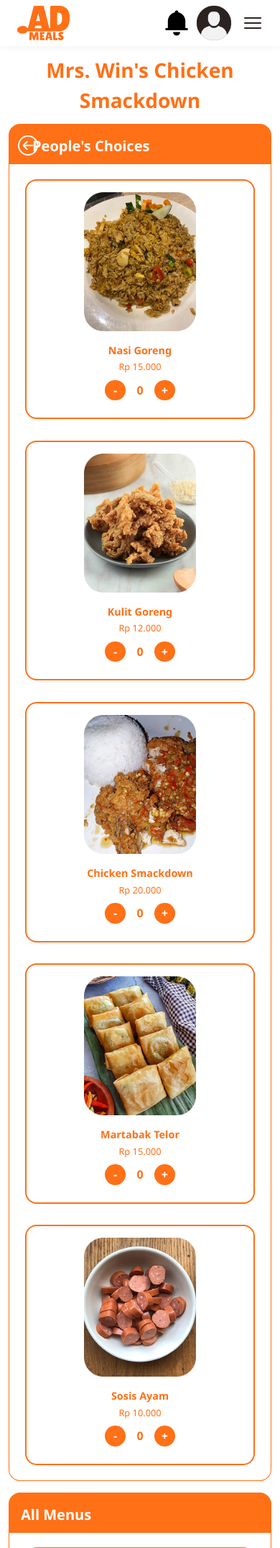
After one commit to stifiennnnnn/OSC, a PHP site: page /views/item/index.php in a window 390 px wide. The commit adds this page. Shown: the top 2150 px of the page at 72% size. Run offline with PHP 8.4, Linux system fonts and the light colour scheme; some web fonts are replaced.

Commit message:
Tweaked CSS & Responsiveness

```diff
--- a/assets/css/header.css
+++ b/assets/css/header.css
@@ -105,12 +105,76 @@ nav .right a:last-child:hover {
   outline-color: var(--orange);
 }
 
+.hamburger {
+  display: none;
+  flex-direction: column;
+  justify-content: center;
+  align-items: center;
+  gap: 0.3rem;
+
+  width: 2.75rem;
+  height: 2.75rem;
+
+  padding: 0;
+  border: 0;
+  background: transparent;
+  cursor: pointer;
+}
+
+.hamburger span {
+  display: block;
+  width: 1.5rem;
+  height: 0.15rem;
+  background: var(--text);
+  border-radius: 999px;
+
+  transition:
+    transform 0.3s ease,
+    opacity 0.3s ease;
+}
+
 /* ========================================
    Responsive Layout Adjustments
 ======================================== */
 
 @media (max-width: 800px) {
+
+  nav {
+    position: relative;
+  }
+
   nav ul {
     display: none;
+    position: absolute;
+    top: 100%;
+    left: 0;
+    right: 0;
+
+    flex-direction: column;
+    align-items: stretch;
+    gap: 0;
+
+    padding: 0.75rem 0;
+    margin: 0;
+
+    background: var(--white);
+    box-shadow: 0 0.5rem 0.75rem rgb(0 0 0 / 5%);
+  }
+
+  nav ul.open {
+    display: flex;
+  }
+
+  nav ul li a {
+    display: block;
+    padding: 0.9rem var(--gutter);
+  }
+
+  nav .right {
+    gap: 0.5rem;
+  }
+
+  .hamburger {
+    display: flex;
   }
 }
--- a/assets/css/home.css
+++ b/assets/css/home.css
@@ -57,12 +57,17 @@
     font-size: clamp(1.75rem, 4vw, 2.5rem);
 }
 
+.item-title {
+    text-align: center;
+    padding-top: clamp(1rem, 3vw, 2.5rem);
+}
+
 .choice {
     margin-top: clamp(1rem, 3vw, 2.5rem);
 }
 
 .Choose {
-    top: clamp(-3.5rem, -4vw, -2.5rem);
+    top: clamp(-4rem, -4vw, -3.2rem);
     font-weight: 600;
 }
 
@@ -116,7 +121,7 @@
     flex-wrap: wrap;
     justify-content: center;
     align-items: center;
-    gap: clamp(1rem, 4vw, 3.75rem);
+    gap: clamp(1rem, 4vw, 2rem);
 }
 
 .pick img {
@@ -125,6 +130,88 @@
     margin-block: clamp(-1rem, -2vw, -0.5rem);
     border-radius: clamp(0.75rem, 2vw, 1.25rem);
     object-fit: cover;
+}
+
+.menu-item {
+    display: flex;
+    flex-direction: column;
+    align-items: center;
+    text-align: center;
+    box-sizing: border-box;
+    padding: 1.5rem;
+    margin: 0.5rem;
+    border: 2px solid var(--orange);
+    border-radius: 1rem;
+    background-color: var(--white);
+    width: 20rem;
+}
+
+.menu-item p {
+    margin: 1.5rem 0 0;
+    color: var(--orange);
+    font-size: clamp(0.9rem, 1.5vw, 1.125rem);
+    font-weight: 600;
+}
+
+.menu-item p:nth-of-type(2) {
+    margin-top: 0.2rem;
+    font-size: clamp(0.8rem, 1.3vw, 1rem);
+    font-weight: 500;
+}
+
+.quantity {
+    display: flex;
+    align-items: center;
+    justify-content: center;
+    gap: 0.6rem;
+    margin-top: 0.6rem;
+}
+
+.quantity button {
+    width: 2rem;
+    height: 2rem;
+    border: none;
+    border-radius: 50%;
+    background-color: var(--orange);
+    color: var(--white);
+    font-size: 1.2rem;
+    font-weight: 700;
+    line-height: 1;
+    cursor: pointer;
+    transition: 0.2s ease;
+}
+
+.quantity button:hover {
+    opacity: 0.8;
+    transform: scale(1.05);
+}
+
+.quantity span {
+    min-width: 1.5rem;
+    color: var(--orange);
+    font-size: 1rem;
+    font-weight: 600;
+    text-align: center;
+}
+
+.proceed-button {
+    display: flex;
+    justify-content: center;
+    margin-top: clamp(1rem, 3vw, 2.5rem);
+}
+
+.btn-proceed {
+    background-color: var(--orange);
+    text-align: center;
+    color: white;
+    border: clamp(1px, 0.15vw, 2px) solid var(--orange-dark);
+    padding: clamp(0.75rem, 1.2vw, 0.9rem);
+    border-radius: clamp(0.6rem, 1vw, 0.75rem);
+    font-size: clamp(1rem, 1.5vw, 1.25rem);
+    font-weight: 600;
+    cursor: pointer;
+    margin-bottom: clamp(1rem, 3vw, 2.5rem);
+    width: 75%;
 }
 
 @media (max-width: 768px) {
@@ -166,4 +253,27 @@
     .pick img {
         width: clamp(8rem, 40vw, 10rem);
     }
+
+    .menu-item {
+        margin: 0.3rem;
+    }
+
+    .menu-item p {
+        font-size: 0.9rem;
+    }
+
+    .menu-item p:nth-of-type(2) {
+        font-size: 0.8rem;
+    }
+
+    .quantity {
+        gap: 0.5rem;
+        margin-top: 0.5rem;
+    }
+
+    .quantity button {
+        width: 1.8rem;
+        height: 1.8rem;
+        font-size: 1rem;
+    }
 }
--- a/assets/js/header-main.js
+++ b/assets/js/header-main.js
@@ -6,3 +6,12 @@ document.querySelectorAll('nav a').forEach(link => {
         link.classList.add('active');
     }
 });
+
+const hamburger = document.querySelector('.hamburger');
+const navMenu = document.querySelector('nav ul');
+
+hamburger.addEventListener('click', () => {
+  const isOpen = navMenu.classList.toggle('open');
+
+  hamburger.setAttribute('aria-expanded', isOpen);
+});
--- a/includes/header-main.php
+++ b/includes/header-main.php
@@ -1,26 +1,31 @@
 <header>
   <link rel="stylesheet" href="/OSC/assets/css/header.css">
   <nav>
-    <div class="logo"><a href="/OSC/views/home/index.php"><img src="/OSC/assets/logo/logo.svg" alt="AD-Meals"></a></div>
+    <div class="logo">
+      <a href="/OSC/views/home/index.php">
+        <img src="/OSC/assets/logo/logo.svg" alt="AD-Meals">
+      </a>
+    </div>
     <ul>
-        <li><a href="/OSC/views/home/index.php">Home</a></li>
-        <li><a href="/OSC/views/orders/index.php">Orders</a></li>
-        <li><a href="/OSC/views/history/index.php">History</a></li>
+      <li><a href="/OSC/views/home/index.php">Home</a></li>
+      <li><a href="/OSC/views/orders/index.php">Orders</a></li>
+      <li><a href="/OSC/views/history/index.php">History</a></li>
     </ul>
     <div class="right">
-        <a href="/OSC/views/notifications/index.php"><img src="/OSC/assets/images/notif.svg" class="notif-icon"></a>
-        <a href="/OSC/views/profile/index.php"><img src="/OSC/assets/images/profile-icon.png" class="profile-icon"></a>
+      <a href="/OSC/views/notifications/index.php">
+        <img src="/OSC/assets/images/notif.svg" class="notif-icon" alt="Notifications">
+      </a>
+
+      <a href="/OSC/views/profile/index.php">
+        <img src="/OSC/assets/images/profile-icon.png" class="profile-icon" alt="Profile">
+      </a>
+      <button class="hamburger" type="button" aria-label="Open menu" aria-expanded="false">
+        <span></span>
+        <span></span>
+        <span></span>
+      </button>
     </div>
   </nav>
 </header>
-<script>
-    const currentPath = window.location.pathname;
 
-    document.querySelectorAll('nav a').forEach(link => {
-        const linkPath = new URL(link.href, window.location.origin).pathname;
-
-        if (currentPath === linkPath) {
-            link.classList.add('active');
-        }
-    });
-</script>
+<script src="/OSC/assets/js/header-main.js"></script>
--- /dev/null
+++ b/views/item/index.php
@@ -0,0 +1,213 @@
+<!DOCTYPE html>
+<html lang="en">
+<?php include '../../includes/head.php'; ?>
+<link rel="stylesheet" href="../../assets/css/home.css">
+<body>
+  <?php include '../../includes/header-main.php'; ?>
+  <main>
+    <section>
+      <h2 class="title item-title">Mrs. Win's Chicken Smackdown</h2>
+      <div class="kotak">
+            <a href="../../views/home/index.php">
+                <img src="../../assets/images/ARROW.png" class="return" alt="back">
+            </a>
+            <h2 class="Choices">People's Choices</h2>
+
+            <div class="pick">
+                <div class="menu-item">
+                    <img src="../../assets/images/nasgor 1.png" alt="ilust makanan1">
+                    <p>Nasi Goreng</p>
+                    <p>Rp 15.000</p>
+                    <div class="quantity">
+                        <button type="button" onclick="decreaseQuantity(this)">-</button>
+                        <span>0</span>
+                        <button type="button" onclick="increaseQuantity(this)">+</button>
+                    </div>
+                </div>
+
+                <div class="menu-item">
+                    <img src="../../assets/images/kulit goreng 1.png" alt="ilust makanan2">
+                    <p>Kulit Goreng</p>
+                    <p>Rp 12.000</p>
+                    <div class="quantity">
+                        <button type="button" onclick="decreaseQuantity(this)">-</button>
+                        <span>0</span>
+                        <button type="button" onclick="increaseQuantity(this)">+</button>
+                    </div>
+                </div>
+
+                <div class="menu-item">
+                    <img src="../../assets/images/smackdown.png" alt="ilust makanan3">
+                    <p>Chicken Smackdown</p>
+                    <p>Rp 20.000</p>
+                    <div class="quantity">
+                        <button type="button" onclick="decreaseQuantity(this)">-</button>
+                        <span>0</span>
+                        <button type="button" onclick="increaseQuantity(this)">+</button>
+                    </div>
+                </div>
+
+                <div class="menu-item">
+                    <img src="../../assets/images/martabak telor 1.png" alt="ilust makanan4">
+                    <p>Martabak Telor</p>
+                    <p>Rp 15.000</p>
+                    <div class="quantity">
+                        <button type="button" onclick="decreaseQuantity(this)">-</button>
+                        <span>0</span>
+                        <button type="button" onclick="increaseQuantity(this)">+</button>
+                    </div>
+                </div>
+
+                <div class="menu-item">
+                    <img src="../../assets/images/sosis ayam 1.png" alt="ilust makanan5">
+                    <p>Sosis Ayam</p>
+                    <p>Rp 10.000</p>
+                    <div class="quantity">
+                        <button type="button" onclick="decreaseQuantity(this)">-</button>
+                        <span>0</span>
+                        <button type="button" onclick="increaseQuantity(this)">+</button>
+                    </div>
+                </div>
+            </div>
+        </div>
+
+        <div class="kotak">
+            <h2 class="Choices2">All Menus</h2>
+
+            <div class="pick">
+                <div class="menu-item">
+                    <img src="../../assets/images/ayam gulai 1.png" alt="ilust makanan1">
+                    <p>Ayam Gulai</p>
+                    <p>Rp 18.000</p>
+                    <div class="quantity">
+                        <button type="button" onclick="decreaseQuantity(this)">-</button>
+                        <span>0</span>
+                        <button type="button" onclick="increaseQuantity(this)">+</button>
+                    </div>
+                </div>
+
+                <div class="menu-item">
+                    <img src="../../assets/images/ayam suwir 1.png" alt="ilust makanan2">
+                    <p>Ayam Suwir</p>
+                    <p>Rp 15.000</p>
+                    <div class="quantity">
+                        <button type="button" onclick="decreaseQuantity(this)">-</button>
+                        <span>0</span>
+                        <button type="button" onclick="increaseQuantity(this)">+</button>
+                    </div>
+                </div>
+
+                <div class="menu-item">
+                    <img src="../../assets/images/cumi pedas 1.png" alt="ilust makanan3">
+                    <p>Cumi Pedas</p>
+                    <p>Rp 20.000</p>
+                    <div class="quantity">
+                        <button type="button" onclick="decreaseQuantity(this)">-</button>
+                        <span>0</span>
+                        <button type="button" onclick="increaseQuantity(this)">+</button>
+                    </div>
+                </div>
+
+                <div class="menu-item">
+                    <img src="../../assets/images/nasgor 2.png" alt="ilust makanan4">
+                    <p>Nasi Goreng</p>
+                    <p>Rp 15.000</p>
+                    <div class="quantity">
+                        <button type="button" onclick="decreaseQuantity(this)">-</button>
+                        <span>0</span>
+                        <button type="button" onclick="increaseQuantity(this)">+</button>
+                    </div>
+                </div>
+
+                <div class="menu-item">
+                    <img src="../../assets/images/kulit goreng 1.png" alt="ilust makanan5">
+                    <p>Kulit Goreng</p>
+                    <p>Rp 12.000</p>
+                    <div class="quantity">
+                        <button type="button" onclick="decreaseQuantity(this)">-</button>
+                        <span>0</span>
+                        <button type="button" onclick="increaseQuantity(this)">+</button>
+                    </div>
+                </div>
+
+                <div class="menu-item">
+                    <img src="../../assets/images/martabak telor 1.png" alt="ilust makanan6">
+                    <p>Martabak Telor</p>
+                    <p>Rp 15.000</p>
+                    <div class="quantity">
+                        <button type="button" onclick="decreaseQuantity(this)">-</button>
+                        <span>0</span>
+                        <button type="button" onclick="increaseQuantity(this)">+</button>
+                    </div>
+                </div>
+
+                <div class="menu-item">
+                    <img src="../../assets/images/sosis ayam 1.png" alt="ilust makanan7">
+                    <p>Sosis Ayam</p>
+                    <p>Rp 10.000</p>
+                    <div class="quantity">
+                        <button type="button" onclick="decreaseQuantity(this)">-</button>
+                        <span>0</span>
+                        <button type="button" onclick="increaseQuantity(this)">+</button>
+                    </div>
+                </div>
+
+                <div class="menu-item">
+                    <img src="../../assets/images/telor balado 1.png" alt="ilust makanan8">
+                    <p>Telor Balado</p>
+                    <p>Rp 10.000</p>
+                    <div class="quantity">
+                        <button type="button" onclick="decreaseQuantity(this)">-</button>
+                        <span>0</span>
+                        <button type="button" onclick="increaseQuantity(this)">+</button>
+                    </div>
+                </div>
+
+                <div class="menu-item">
+                    <img src="../../assets/images/tempe orek 1.png" alt="ilust makanan9">
+                    <p>Tempe Orek</p>
+                    <p>Rp 8.000</p>
+                    <div class="quantity">
+                        <button type="button" onclick="decreaseQuantity(this)">-</button>
+                        <span>0</span>
+                        <button type="button" onclick="increaseQuantity(this)">+</button>
+                    </div>
+                </div>
+
+                <div class="menu-item">
+                    <img src="../../assets/images/nasi kuning 1.png" alt="ilust makanan10">
+                    <p>Nasi Kuning</p>
+                    <p>Rp 12.000</p>
+                    <div class="quantity">
+                        <button type="button" onclick="decreaseQuantity(this)">-</button>
+                        <span>0</span>
+                        <button type="button" onclick="increaseQuantity(this)">+</button>
+                    </div>
+                </div>
+            </div>
+        </div>
+        <div class="proceed-button">
+            <button class="btn-proceed" onclick="document.location.href='../../views/payment/index.php'">Proceed to Payment</button>
+        </div>
+      </section>
+  </main>
+  <?php include '../../includes/footer.php'; ?>
+
+  <script>
+    function increaseQuantity(button) {
+        const quantity = button.parentElement.querySelector('span');
+        let value = parseInt(quantity.textContent);
+        quantity.textContent = value + 1;
+    }
+
+    function decreaseQuantity(button) {
+        const quantity = button.parentElement.querySelector('span');
+        let value = parseInt(quantity.textContent);
+
+        if (value > 0) {
+            quantity.textContent = value - 1;
+        }
+    }
+  </script>
+</body>
+</html>
```
Also changed, not shown: views/home/index.php (+3 -36 lines).
